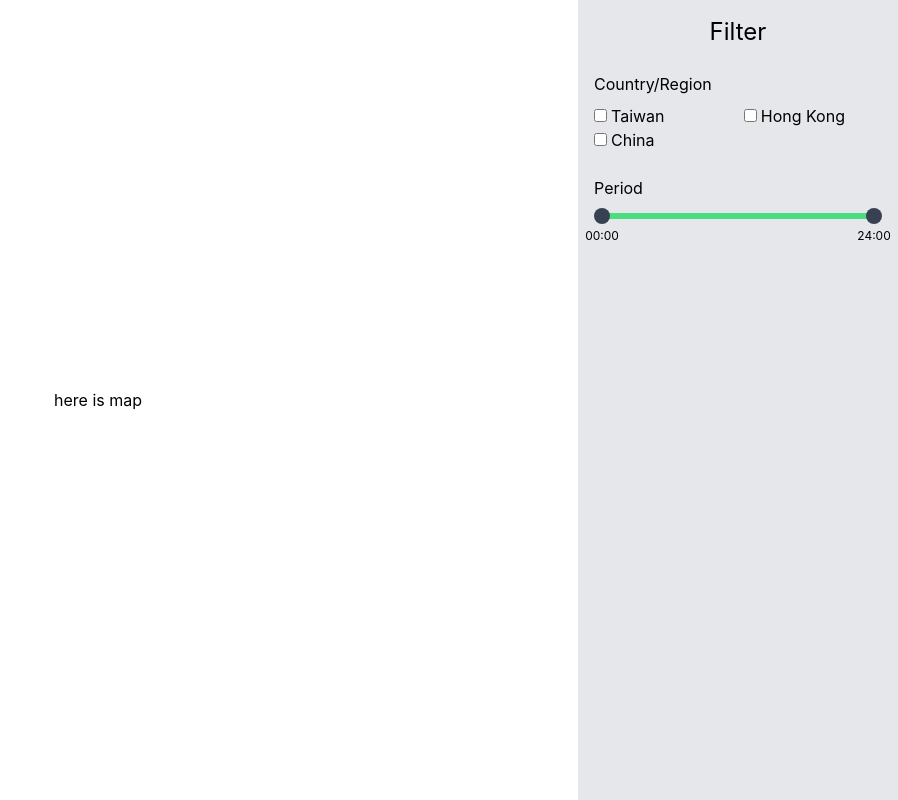
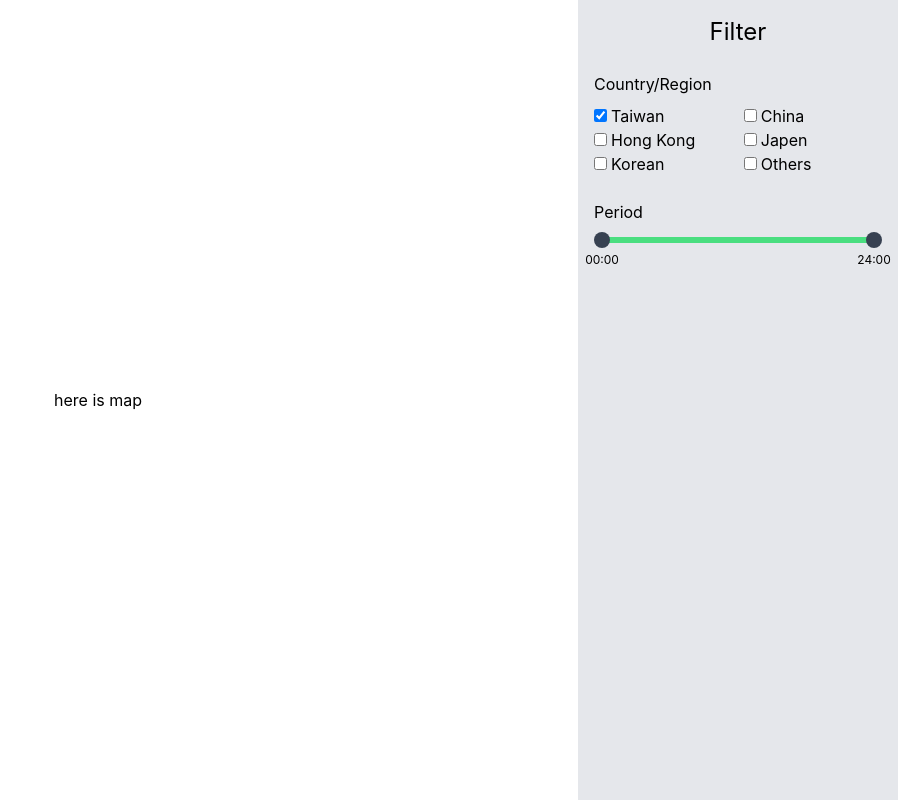
Before and after one commit to proxy0001/scatter-plots-on-maps, a Next.js app: page / in a window 1280 px wide. Shown: the top 800 px of the page, without its empty margins (382-1280 px from the left). Built offline with nearby package versions, Linux system fonts and the light colour scheme.

Commit message:
add MultiSelect component

```diff
--- /dev/null
+++ b/components/MultiSelect.tsx
@@ -0,0 +1,37 @@
+import { ChangeEvent, useState } from 'react'
+
+type onChange = (event: ChangeEvent<HTMLInputElement>) => void
+type selected = Set<string>
+type option = {value: string, text: string, defaultChecked?: boolean}
+
+interface MultiSelectProps {
+    name?: string
+    options?: Array<option>
+    onChange?: (selected: selected) => void
+}
+
+const MultiSelect = ({ name = '', options = [], onChange }: MultiSelectProps) => {
+    const defaultSelected = options.reduce((acc: selected, cur: option) => cur.defaultChecked ? acc.add(cur.value) : acc, new Set())
+    const [selected, setSelected] = useState<selected>(defaultSelected)
+    const onInputChange: (value: string) => onChange = value => {
+        return event => {
+            const newSelected = new Set(selected)
+            event.target.checked ? newSelected.add(value) : newSelected.delete(value)
+            setSelected(newSelected)
+            onChange && onChange(newSelected)
+        }
+    }
+
+    return <div className="MultiSelect flex flex-row flex-wrap gap-[4%]">
+        { options.map((option, idx) =>
+            <div key={idx} className="flex gap-1 items-baseline basis-[48%]">
+                <input type="checkbox" id={option.value} name={name} value={option.value}
+                    onChange={onInputChange(option.value)}
+                    defaultChecked={option.defaultChecked}/>
+                <label htmlFor={option.value}>{option.text}</label>
+            </div>
+        ) }
+    </div>
+}
+
+export default MultiSelect
--- /dev/null
+++ b/components/index.tsx
@@ -0,0 +1,2 @@
+export {default as MultiRangeSlider} from './MultiRangeSlider';
+export {default as MultiSelect} from './MultiSelect';
--- a/pages/index.tsx
+++ b/pages/index.tsx
@@ -1,9 +1,20 @@
+import * as React from 'react';
 import Head from 'next/head'
 import Image from 'next/image'
 import styles from '../styles/Home.module.css'
-import MultiRangeSlider from '../components/MultiRangeSlider'
+import { MultiRangeSlider, MultiSelect} from '../components/'
+
+type MultiSelectOptions = React.ComponentProps<typeof MultiSelect>['options'];
 
 export default function Home() {
+  const countryOptions:MultiSelectOptions = [
+    {value: 'taiwan', text: 'Taiwan', defaultChecked: true},
+    {value: 'china', text: 'China'},
+    {value: 'hong kong', text: 'Hong Kong'},
+    {value: 'japen', text: 'Japen'},
+    {value: 'korean', text: 'Korean'},
+    {value: 'others', text: 'Others'},
+  ]
   return (
     <div>
       <Head>
@@ -19,20 +30,9 @@ export default function Home() {
           <div className="py-2">
             <fieldset>
               <legend className="text-base py-2">Country/Region</legend>
-              <div className="flex flex-row flex-wrap gap-[4%]">
-                <div className="flex gap-1 items-baseline basis-[48%]">
-                  <input type="checkbox" id="taiwan" name="country" value="taiwan" />
-                  <label htmlFor="coding">Taiwan</label>
-                </div>
-                <div className="flex gap-1 items-baseline basis-[48%]">
-                  <input type="checkbox" id="hong kong" name="country" value="hong kong" />
-                  <label htmlFor="music">Hong Kong</label>
-                </div>
-                <div className="flex gap-1 items-baseline basis-[48%]">
-                  <input type="checkbox" id="china" name="country" value="china" />
-                  <label htmlFor="music">China</label>
-                </div>
-              </div>
+              <MultiSelect options={countryOptions} name="country"
+                onChange={(selected) => console.log(selected)}
+              />
             </fieldset>
           </div>
           <div className="py-2">
```
